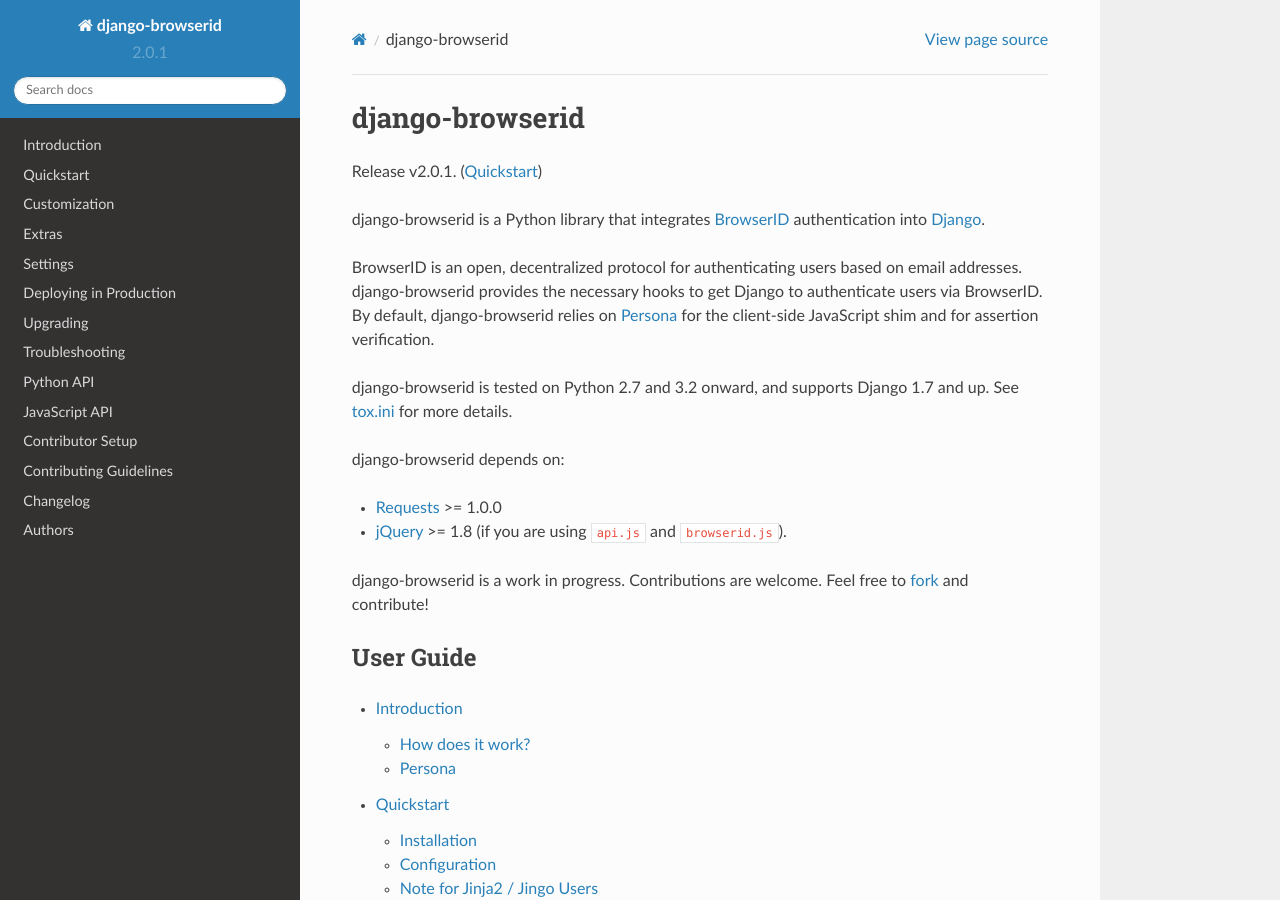
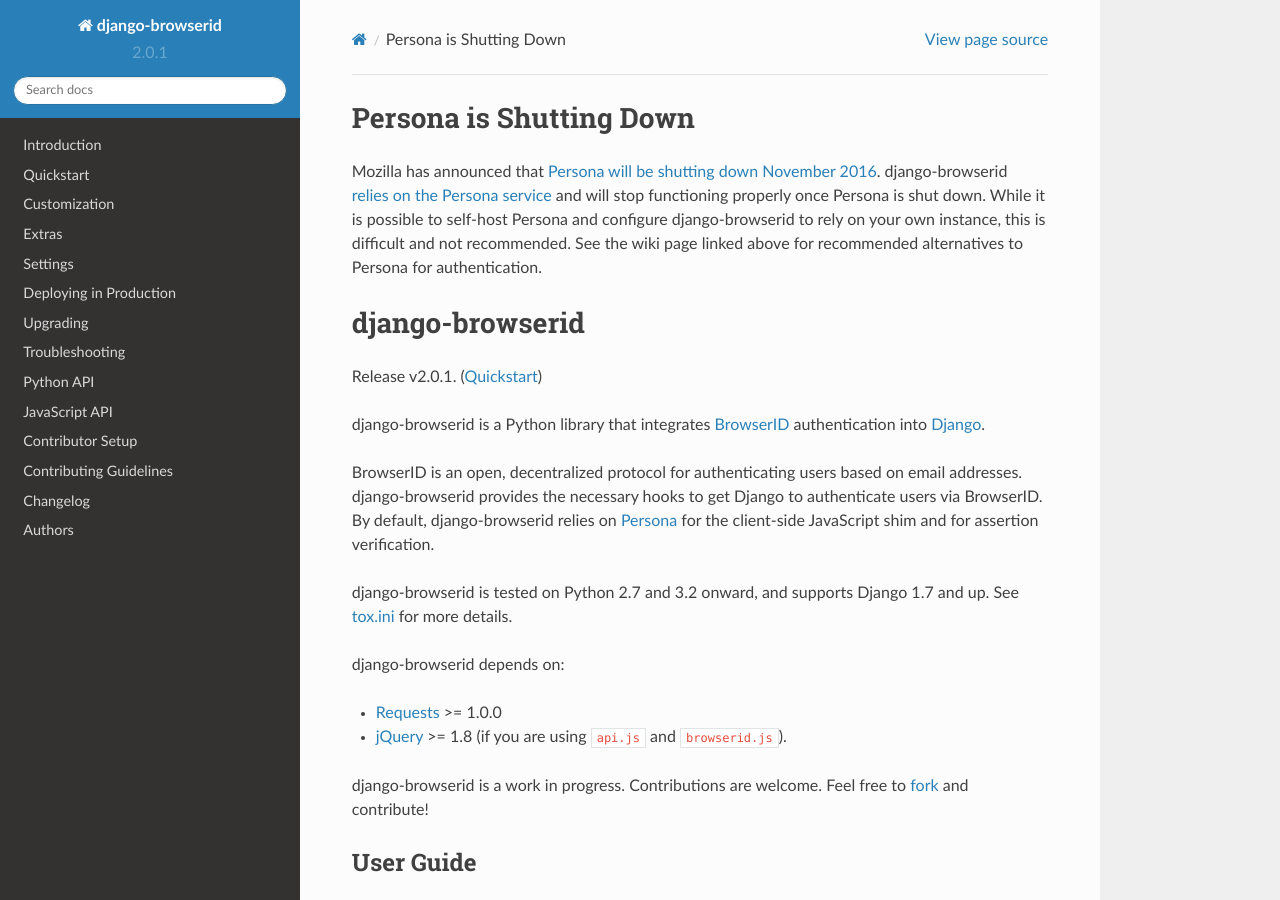
Before and after one commit to mozilla/django-browserid, a Sphinx documentation site: the page built from docs/index.rst, in a window 1280 px wide and 900 px high. Built offline with Sphinx 7.4.7 and the Read the Docs theme 2.0.0, drawn with Linux system fonts in a browser that asks for light colours.

Commit message:
Update README and docs with warnings about Persona being shut down.

```diff
--- a/docs/index.rst
+++ b/docs/index.rst
@@ -1,3 +1,16 @@
+Persona is Shutting Down
+========================
+Mozilla has announced that `Persona will be shutting down November 2016`_.
+django-browserid `relies on the Persona service`_ and will stop functioning
+properly once Persona is shut down. While it is possible to self-host Persona
+and configure django-browserid to rely on your own instance, this is difficult
+and not recommended. See the wiki page linked above for recommended alternatives
+to Persona for authentication.
+
+.. _Persona will be shutting down November 2016: https://wiki.mozilla.org/Identity/Persona_Shutdown_Guidelines_for_Reliers
+.. _relies on the Persona service: http://django-browserid.readthedocs.org/en/latest/user/intro.html#persona-dependence
+
+
 django-browserid
 ================
 Release v\ |version|. (:doc:`Quickstart <user/quickstart>`)
```
Also changed, not shown: README.rst (+13 -0 lines).
